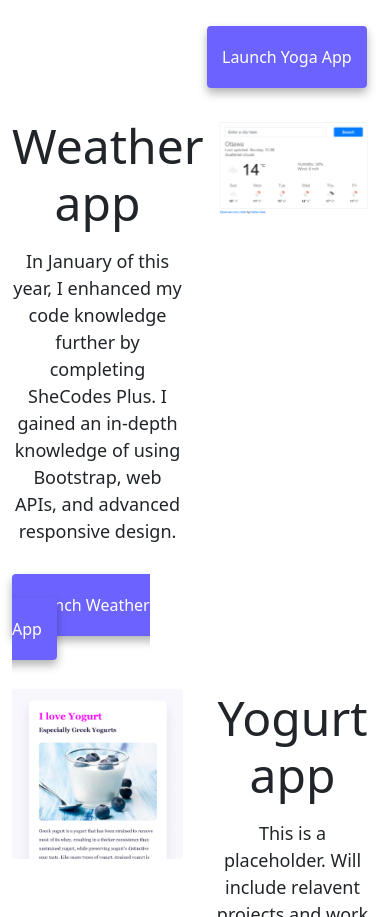
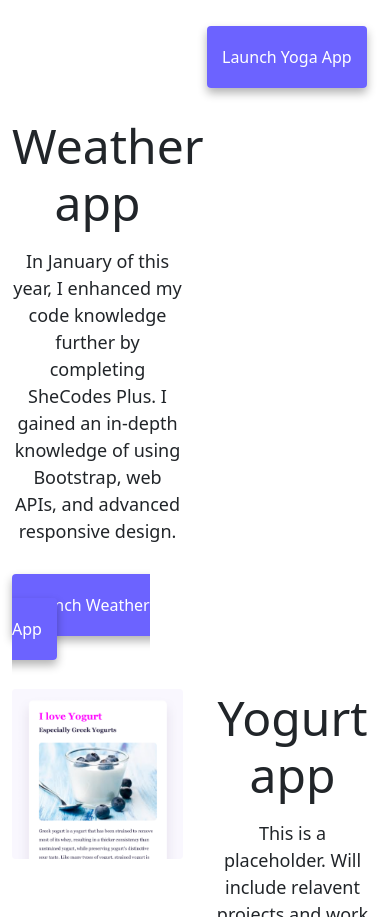
Before and after one commit to KatieMarieGies/my-site, a website: page index.html in a window 390 px wide. Shown: the part 1181-2098 px from the top of the page. Drawn offline with nearby package versions, Linux system fonts and the light colour scheme.

Commit message:
Test weather app image on mobile

```diff
--- a/index.html
+++ b/index.html
@@ -117,7 +117,7 @@
             title="Weather app project"
             ><img
               src="images/weather.png"
-              class="img-fluid rounded"
+              class="img-fluid rounded d-none d-sm-block"
               alt="A screenshot of Katie's weather app"
           /></a>
         </div>
```
